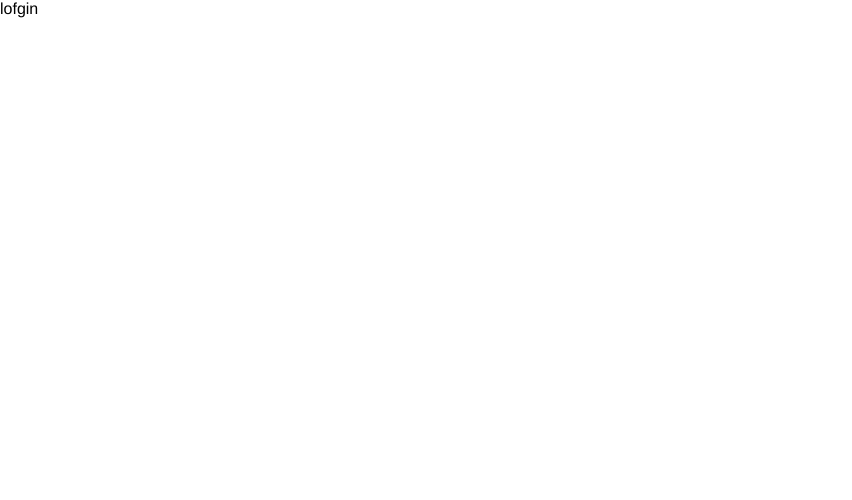
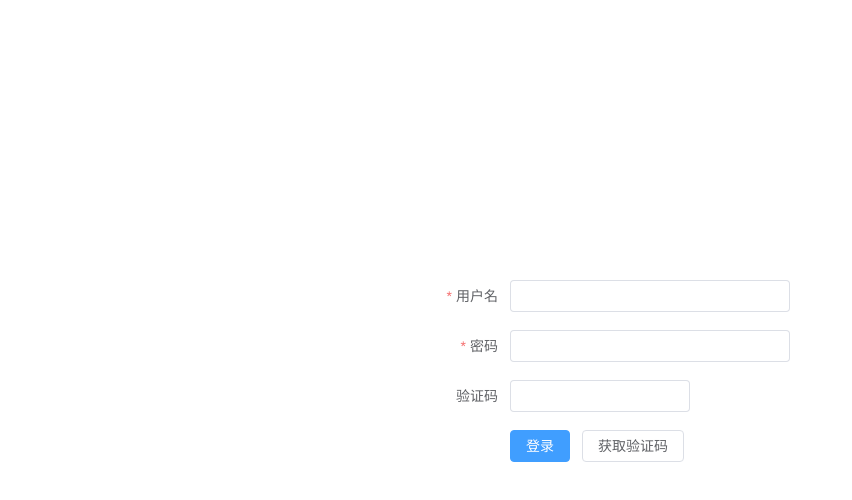
Before and after one commit to tianjiayan/practice, a Vue app: page /#/login in a window 1280 px wide. Shown: the top 500 px of the page, without its empty margins (0-852 px from the left). Built offline with nearby package versions, Linux system fonts and the light colour scheme.

Commit message:
feat: login页面布局

```diff
--- a/src/views/login/index.vue
+++ b/src/views/login/index.vue
@@ -1,13 +1,74 @@
 <template>
-    <div>
-        lofgin
-    </div>
+  <div class="box">
+    <el-form
+      ref="loginForm"
+      :model="loginForm"
+      :rules="rules"
+      label-width="120px"
+      class="demo-ruleForm"
+      :size="formSize"
+      status-icon
+    >
+      <el-form-item label="用户名" prop="username" style="border-radius: 50px">
+        <el-input v-model="loginForm.username" />
+      </el-form-item>
+      <el-form-item label="密码" prop="password">
+        <el-input v-model="loginForm.password" />
+      </el-form-item>
+      <el-form-item label="验证码" style="width: 300px">
+        <el-input />
+      </el-form-item>
+      <el-form-item>
+        <el-button type="primary">登录</el-button>
+        <el-button>获取验证码</el-button>
+      </el-form-item>
+    </el-form>
+  </div>
 </template>
 
 <script setup>
+import { ref, reactive } from 'vue'
+// const loginForm = ref()
 
+const loginForm = reactive({
+  username: '',
+  password: ''
+})
+const rules = reactive({
+  username: [
+    {
+      required: true,
+      trigger: 'blur',
+      message: '请输入用户名'
+    }
+  ],
+  password: [
+    {
+      required: true,
+      trigger: 'blur',
+      message: '请输入密码'
+    }
+  ]
+})
 </script>
 
 <style lang="scss" scoped>
-
+.box {
+  width: 600px;
+  height: 300px;
+  background-color: white;
+  position: absolute;
+  left: 0;
+  right: 0;
+  top: 0;
+  bottom: 0;
+  margin: auto;
+  box-sizing: border-box;
+  border-radius: 30px;
+  padding: 30px 50px;
+}
+.el-form-item {
+  width: 400px;
+  //   border-radius: 20px;
+}
 </style>
```
